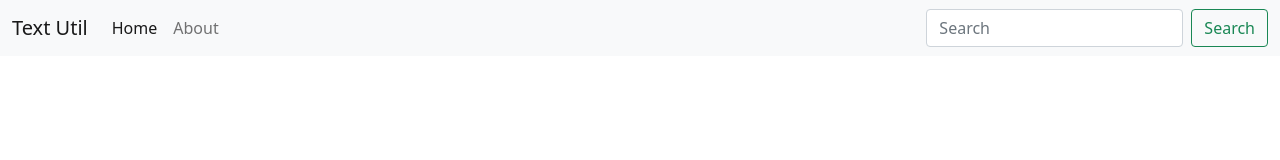
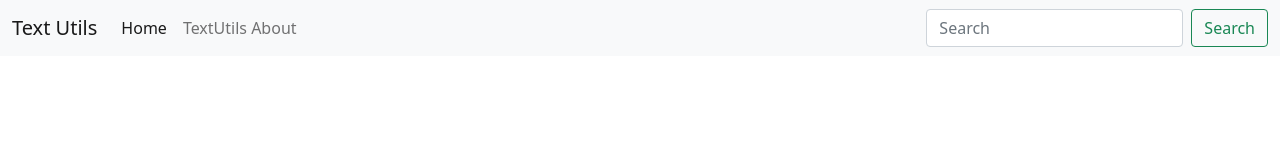
Before and after one commit to Mr-Apoorv/React_CWH, a React (Create React App) app: page / in a window 1280 px wide. Shown: the top 160 px of the page. Built offline with nearby package versions, Linux system fonts and the light colour scheme.

Commit message:
L-6 Understanding props and propTypes

```diff
--- a/src/App.js
+++ b/src/App.js
@@ -1,49 +1,11 @@
+import Navbar from "./components/Navbar";
+
 function App() {
   return (
     <>
-      <nav className="navbar navbar-expand-lg navbar-light bg-light">
-        <div className="container-fluid">
-          <a className="navbar-brand" href="/">
-            Text Util
-          </a>
-          <button
-            className="navbar-toggler"
-            type="button"
-            data-bs-toggle="collapse"
-            data-bs-target="#navbarSupportedContent"
-            aria-controls="navbarSupportedContent"
-            aria-expanded="false"
-            aria-label="Toggle navigation"
-          >
-            <span className="navbar-toggler-icon"></span>
-          </button>
-          <div className="collapse navbar-collapse" id="navbarSupportedContent">
-            <ul className="navbar-nav me-auto mb-2 mb-lg-0">
-              <li className="nav-item">
-                <a className="nav-link active" aria-current="page" href="/">
-                  Home
-                </a>
-              </li>
-              <li className="nav-item">
-                <a className="nav-link" href="/">
-                  About
-                </a>
-              </li>
-            </ul>
-            <form className="d-flex">
-              <input
-                className="form-control me-2"
-                type="search"
-                placeholder="Search"
-                aria-label="Search"
-              />
-              <button className="btn btn-outline-success" type="submit">
-                Search
-              </button>
-            </form>
-          </div>
-        </div>
-      </nav>
+      <Navbar title="Text Utils" about="TextUtils About" />
+      {/* <Navbar /> */}
+      {/* <Navbar title={36} about="TextUtils About" /> */}
     </>
   );
 }
--- /dev/null
+++ b/src/components/Navbar.js
@@ -0,0 +1,60 @@
+import React from "react";
+import PropTypes from "prop-types";
+
+export default function Navbar(props) {
+  return (
+    <nav className="navbar navbar-expand-lg navbar-light bg-light">
+      <div className="container-fluid">
+        <a className="navbar-brand" href="/">
+          {props.title}
+        </a>
+        <button
+          className="navbar-toggler"
+          type="button"
+          data-bs-toggle="collapse"
+          data-bs-target="#navbarSupportedContent"
+          aria-controls="navbarSupportedContent"
+          aria-expanded="false"
+          aria-label="Toggle navigation"
+        >
+          <span className="navbar-toggler-icon"></span>
+        </button>
+        <div className="collapse navbar-collapse" id="navbarSupportedContent">
+          <ul className="navbar-nav me-auto mb-2 mb-lg-0">
+            <li className="nav-item">
+              <a className="nav-link active" aria-current="page" href="/">
+                Home
+              </a>
+            </li>
+            <li className="nav-item">
+              <a className="nav-link" href="/">
+                {props.about}
+              </a>
+            </li>
+          </ul>
+          <form className="d-flex">
+            <input
+              className="form-control me-2"
+              type="search"
+              placeholder="Search"
+              aria-label="Search"
+            />
+            <button className="btn btn-outline-success" type="submit">
+              Search
+            </button>
+          </form>
+        </div>
+      </div>
+    </nav>
+  );
+}
+
+Navbar.propTypes = {
+  title: PropTypes.string.isRequired,
+  about: PropTypes.string,
+};
+
+Navbar.defaultProps = {
+  title: "Set title here",
+  about: "About Us",
+};
```
Also changed, not shown: 1 other file (tests, documents, lock files or other folders).
